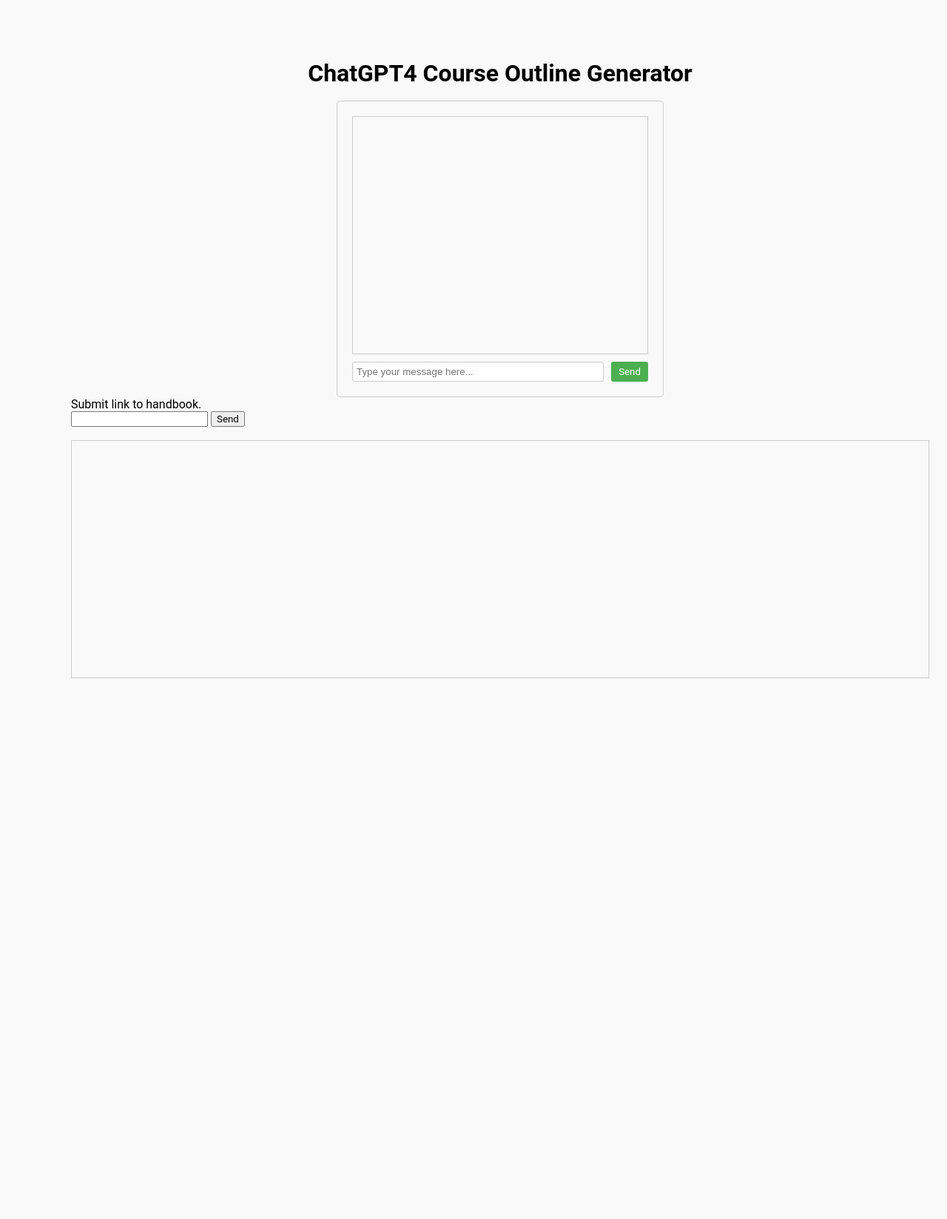
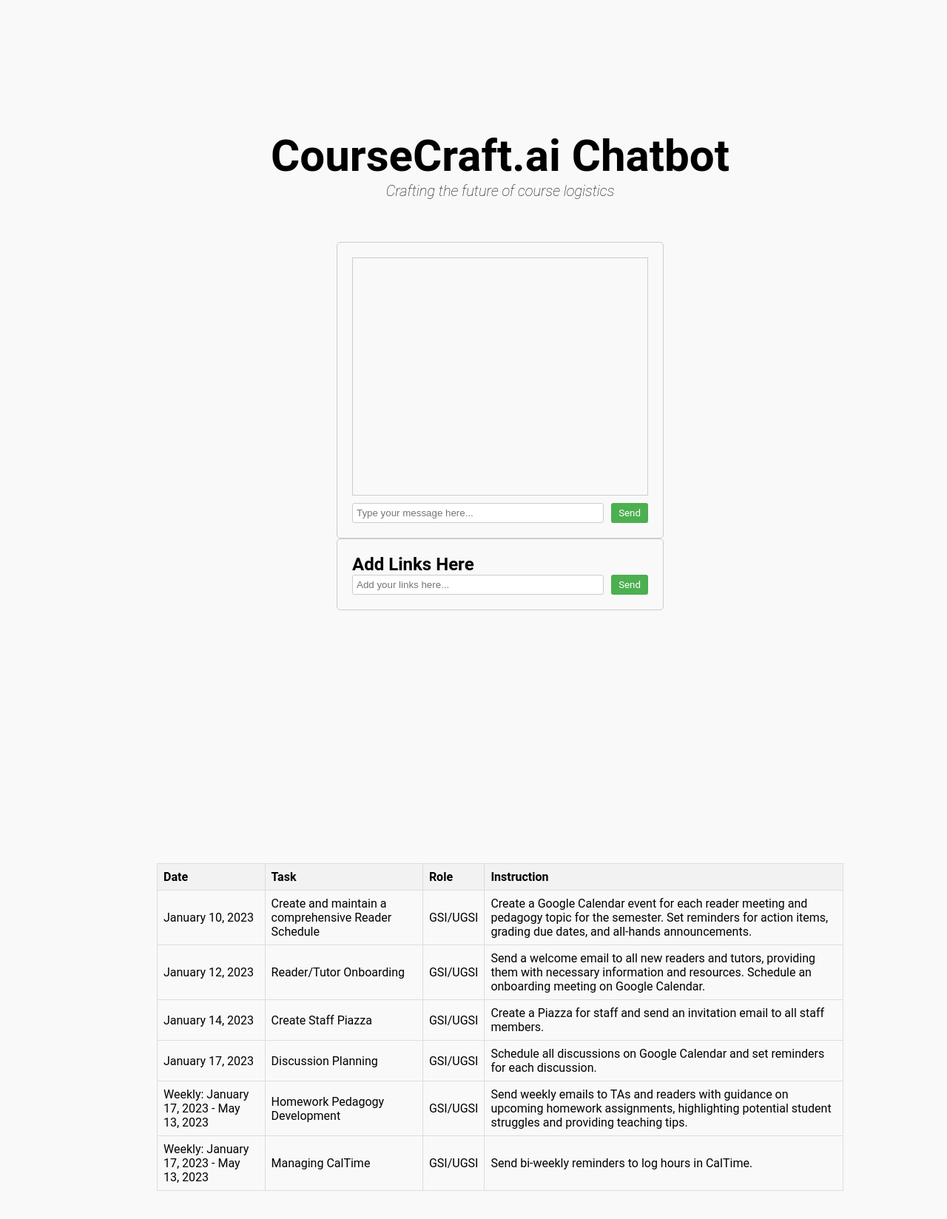
Before and after one commit to mananb77/ai-for-education, a website with bundled scripts: page index.html in a window 1280 px wide. Shown: the top 1648 px of the page at 74% size. Built offline with nearby package versions, Linux system fonts and the light colour scheme.

Commit message:
made some final updates

```diff
--- a/index.html
+++ b/index.html
@@ -5,12 +5,29 @@
   <meta name="viewport" content="width=device-width, initial-scale=1.0">
   <meta http-equiv="X-UA-Compatible" content="ie=edge">
   <title>GPT4 Chat API Model</title>
-  <link rel="stylesheet" href = "./style.css">
+  <link rel="stylesheet" href = "./styles.css">
   <link rel="icon" href="./favicon.ico" type="image/x-icon">
 </head>
 <body>
-  <main>
-    <h1>ChatGPT4 Course Outline Generator</h1>
+
+  <!DOCTYPE html>
+<html>
+<head>
+  <title>CourseCraft Chatbot</title>
+  <link rel="stylesheet" type="text/css" href="styles.css">
+</head>
+<body>
+  <br><br><br><br><br>
+
+  <h1>CourseCraft.ai Chatbot</h1>
+  <h3>Crafting the future of course logistics</h3>
+
+  <!-- <div id="img-container">
+    <img src="images/Screenshot 2023-06-18 at 3.34.43 PM.png" alt="">
+  </div> -->
+
+  <br>
+  <br>
   <br>
   <div id="chat-container">
     <div id="chat-log"></div>
@@ -20,10 +37,82 @@
     </div>
   </div>
 
+  <div id="upload-file-container">
+    <h2>Add Links Here</h2>
+    <div id="user-input">
+      <input type="text" id="user-input-box" placeholder="Add your links here...">
+      <button id="send-button">Send</button>
+    </div>
+  </div>
 
+  <br><br><br><br><br><br><br><br><br><br><br><br><br>
+  <br><br><br><br><br>
+
+  <table class="task-table">
+    <thead>
+      <tr>
+        <th>Date</th>
+        <th>Task</th>
+        <th>Role</th>
+        <th>Instruction</th>
+      </tr>
+    </thead>
+    <tbody>
+      <tr>
+        <td>January 10, 2023</td>
+        <td>Create and maintain a comprehensive Reader Schedule</td>
+        <td>GSI/UGSI</td>
+        <td>Create a Google Calendar event for each reader meeting and pedagogy topic for the semester. Set reminders for action items, grading due dates, and all-hands announcements.</td>
+      </tr>
+      <tr>
+        <td>January 12, 2023</td>
+        <td>Reader/Tutor Onboarding</td>
+        <td>GSI/UGSI</td>
+        <td>Send a welcome email to all new readers and tutors, providing them with necessary information and resources. Schedule an onboarding meeting on Google Calendar.</td>
+      </tr>
+      <tr>
+        <td>January 14, 2023</td>
+        <td>Create Staff Piazza</td>
+        <td>GSI/UGSI</td>
+        <td>Create a Piazza for staff and send an invitation email to all staff members.</td>
+      </tr>
+      <tr>
+        <td>January 17, 2023</td>
+        <td>Discussion Planning</td>
+        <td>GSI/UGSI</td>
+        <td>Schedule all discussions on Google Calendar and set reminders for each discussion.</td>
+      </tr>
+      <tr>
+        <td>Weekly: January 17, 2023 - May 13, 2023</td>
+        <td>Homework Pedagogy Development</td>
+        <td>GSI/UGSI</td>
+        <td>Send weekly emails to TAs and readers with guidance on upcoming homework assignments, highlighting potential student struggles and providing teaching tips.</td>
+      </tr>
+      <tr>
+        <td>Weekly: January 17, 2023 - May 13, 2023</td>
+        <td>Managing CalTime</td>
+        <td>GSI/UGSI</td>
+        <td>Send bi-weekly reminders to log hours in CalTime.</td>
+      </tr>
+    </tbody>
+  </table>
+
+  <script src="index.js"></script>
+
+
+  <!-- <main>
+
+    <h1>ChatGPT4 Course Outline Generator</h1>
     <p>Submit link to handbook.</p>
     <form action="">
       <input type="text" name="message" id="documentlink">
+      <button type="submit">Send</button>
+    </form>
+    <br>
+    <br>
+    <p>Ask questions about the course outline & summary.</p>
+    <form action="">
+      <input type="text" name="message" id="message">
       <button type="submit">Send</button>
     </form>
 
@@ -31,8 +120,9 @@
 
     <div id="chat-log">
     </div>
-  </main>
+  </main> -->
 
+<!--
   <script>
       let messages = []
       const chatLog = document.getElementById('chat-log');
@@ -81,6 +171,6 @@
     // chatwithpdf.loadPdf({"pdf_url":"https://drive.google.com/file/d/1ZLkuiuLWzHnlY_UVYEN1_uw1fXdvbqe3/edit"})
     // // variables and swap ins
 
-  </script>
+  </script> -->
 </body>
 </html>
--- a/index.js
+++ b/index.js
@@ -15,33 +15,79 @@
 
 const openai = new OpenAIApi(configuration);
 
+
+// Get DOM elements
+const userInputBox = document.getElementById('user-input-box');
+const sendButton = document.getElementById('send-button');
+const chatLog = document.getElementById('chat-log');
+
+// Function to append a message to the chat log
+function appendMessage(sender, message) {
+  const messageElement = document.createElement('div');
+  messageElement.classList.add('message');
+  messageElement.innerHTML = `<strong>${sender}: </strong>${message}`;
+  chatLog.appendChild(messageElement);
+}
+
+// Function to handle user input and generate chatbot response
+async function handleUserInput() {
+  const userInput = userInputBox.value;
+  appendMessage('You', userInput);
+
+  setTimeout(async () => {
+    // Simulating a chatbot response (replace with your actual logic)
+    const chatbotResponse = await generateChatbotResponse(userInput);
+    appendMessage('Chatbot', chatbotResponse);
+
+    // Clear the user input box
+    userInputBox.value = '';
+  }, 1000); // Change the delay duration as per your requirement
+}
+
+// Event listener for the send button click
+sendButton.addEventListener('click', handleUserInput);
+
+// Event listener for the Enter key press in the user input box
+userInputBox.addEventListener('keydown', (event) => {
+  if (event.key === 'Enter') {
+    event.preventDefault(); // Prevent form submission
+    handleUserInput();
+  }
+});
+
+// Function to generate a chatbot response (replace with your actual logic)
+async function generateChatbotResponse(userInput) {
+  // Replace this with your actual logic to generate the chatbot response
+  return "Sure, I've created a calendar generated from your link that you attached.";
+}
+
+
 app.post("/", async (req, res) => {
+  const options = {
+    method: "POST",
+    headers: {
+      "Authorization": `Bearer ${API_KEY}`,
+      "Content_Type": "application/json"
+    },
+    body: JSON.stringify({
+      model: "gpt-3.5-turbo",
+      messages: [
+        {role: "system", content: "You are courseLogisticsGPT, a helpful assistant for developing todo lists and calendar outlines for developing and running courses."},
+        {role: "user", content: message}
+      ],
+      ... message,
+      temperature: 0,
+      max_tokens: 100,
+    })
+  }
 
-//   const options = {
-//     method: "POST",
-//     headers: {
-//       "Authorization": `Bearer ${API_KEY}`,
-//       "Content_Type": "application/json"
-//     },
-//     body: JSON.stringify({
-//       model: "gpt-3.5-turbo",
-//       messages: [
-//         {role: "system", content: "You are courseLogisticsGPT, a helpful assistant for developing todo lists and calendar outlines for developing and running courses."},
-//         {role: "user", content: message}
-//       ],
-//       ... message,
-//       temperature: 0,
-//       max_tokens: 100,
-//     })
-//   }
-
-//   try {
-//     const response = await fetch('https://api.openai.com/v1/chat/completions', options)
-//     const data = await response.json()
-//     res.send(data)
-//   } catch (error) {
-//     console.error(error)
-//   }
+  try {
+    const response = await fetch('https://api.openai.com/v1/chat/completions', options)
+    const data = await response.json()
+    res.send(data)
+  } catch (error) {
+    console.error(error)
+  }
 
   const { message } = req.body;
 
@@ -64,88 +110,6 @@
 
 });
 
-// // Get DOM elements
-// const userInputBox = document.getElementById('user-input-box');
-// const sendButton = document.getElementById('send-button');
-// const chatLog = document.getElementById('chat-log');
-
-// // Function to append a message to the chat log
-// function appendMessage(sender, message) {
-//   const messageElement = document.createElement('div');
-//   messageElement.classList.add('message');
-//   messageElement.innerHTML = `<strong>${sender}: </strong>${message}`;
-//   chatLog.appendChild(messageElement);
-// }
-
-// // Function to handle user input and generate chatbot response
-// async function handleUserInput() {
-//   const userInput = userInputBox.value;
-//   appendMessage('You', userInput);
-
-//   // Add user input to conversation history
-//   conversation.push({
-//     role: 'system',
-//     content: userInput
-//   });
-
-//   // Generate chatbot response using OpenAI API
-//   const response = await getChatbotResponse(conversation);
-
-//   // Append chatbot response to the chat log
-//   const chatbotReply = response.choices[0].message.content;
-//   appendMessage('Chatbot', chatbotReply);
-
-//   // Clear user input box
-//   userInputBox.value = '';
-
-//   // Scroll to the bottom of the chat log
-//   chatLog.scrollTop = chatLog.scrollHeight;
-// }
-
-// // Function to send conversation history to OpenAI API and get chatbot response
-// async function getChatbotResponse(conversation) {
-//   try {
-//     const response = await openai.ChatCompletion.create({
-//       model: 'gpt-4', // Replace with the desired model ID
-//       messages: [
-//         {role: "system", content: "You are courseLogisticsGPT, a helpful assistant for developing todo lists and calendar outlines for developing and running courses."},
-//         {role: user, content: conversation}
-//       ],
-//       apiKey: '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',
-//     });
-
-//     return response;
-//   } catch (error) {
-//     console.error('Error:', error);
-//     // Handle error
-//   }
-// }
-
-// // Event listener for the send button
-// sendButton.addEventListener('click', handleUserInput);
-
-// // Event listener for the enter key press
-// userInputBox.addEventListener('keypress', function(event) {
-//   if (event.key === 'Enter') {
-//     handleUserInput();
-//   }
-// });
-
-// // Function to scroll to the bottom of the chat log
-// function scrollToBottom() {
-//   chatLog.scrollTop = chatLog.scrollHeight;
-// }
-
-// // Scroll to the bottom of the chat log on initial load and when new messages are appended
-// document.addEventListener('DOMContentLoaded', scrollToBottom);
-// chatLog.addEventListener('DOMNodeInserted', scrollToBottom);
-
-
 app.listen(port, () => {
   console.log(`Example app listening at http://localhost:${port}`)
 });
-
-
-
-// lets do a single query
-// then pass the query response into the calendar / gmail integration
--- a/style.css
+++ b/styles.css
@@ -11,6 +11,26 @@
   padding-right: 24px;
   height: 2000px;
   background-color: #F9F9F9;
+}
+
+p, h1, h2, h3, h4, h5, h6, button, a, li, ul, body, form {
+  font-family: Roboto, system-ui, -apple-system, BlinkMacSystemFont, 'Segoe UI', Roboto, Oxygen, Ubuntu, Cantarell, 'Open Sans', 'Helvetica Neue', sans-serif;
+}
+
+body {
+
+}
+
+h1 {
+  text-align: center;
+  font-size: 60px;
+}
+
+h3 {
+  text-align: center;
+  font-size: 20px;
+  font-weight: lighter;
+  font-style: italic;
 }
 
 .header {
@@ -353,3 +373,41 @@
 #send-button:hover {
   background-color: #45a049;
 }
+
+
+
+#upload-file-container {
+  width: 400px;
+  margin: 0 auto;
+  padding: 20px;
+  border: 1px solid #ccc;
+  border-radius: 5px;
+}
+
+.task-table {
+  margin-right: 10%;
+  margin-left: 10%;
+  width: 80%;
+  border-collapse: collapse;
+}
+
+.task-table th, .task-table td {
+  border: 1px solid #ddd;
+  padding: 8px;
+}
+
+.task-table th {
+  background-color: #f2f2f2;
+  text-align: left;
+}
+
+/* #table-instruction {
+  flex: center;
+  justify-content: center;
+} */
+
+#img-container {
+
+  max-height: 300px;
+  text-align: center;
+}
```
Lines whose indentation alone changed are shown as unchanged.
